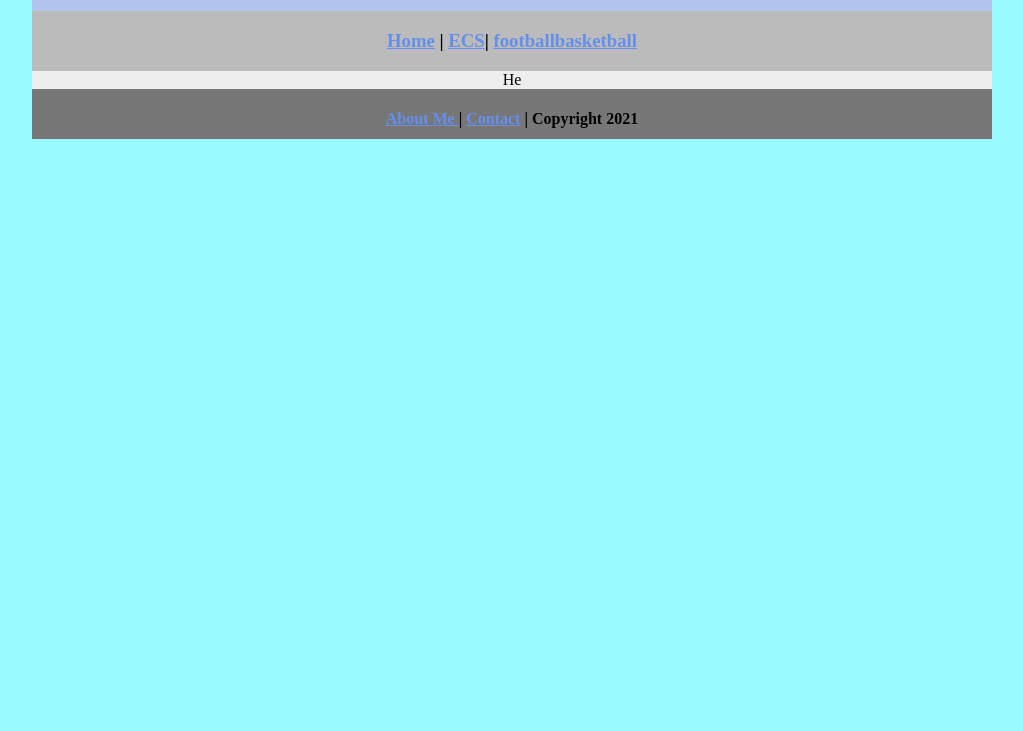
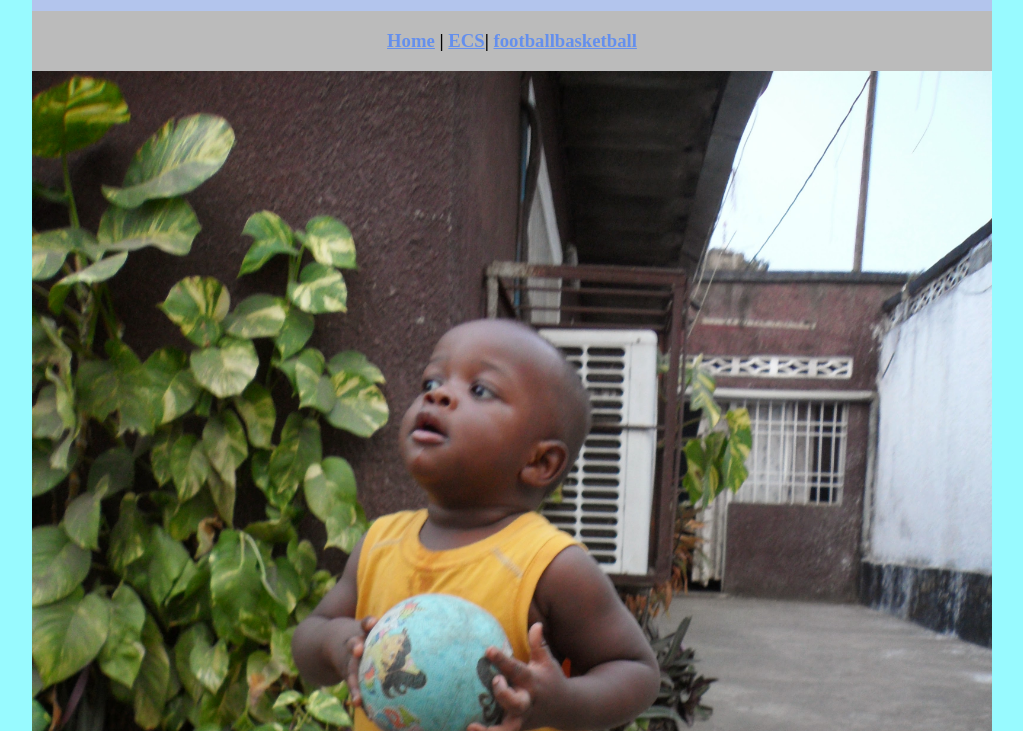
Before and after one commit to JoshuaM522/ecsportfolio, a plain HTML site: page footballbasketball/index.html in a window 1280 px wide. Shown: the part 69-800 px from the top of the page, without its empty margins (128-1151 px from the left). Drawn offline with Linux system fonts and the light colour scheme.

Commit message:
Update index.html

```diff
--- a/footballbasketball/index.html
+++ b/footballbasketball/index.html
@@ -15,7 +15,7 @@
     <h3><a href="index.html">Home</a> | <a href="../ecs/index.html">ECS</a>| <a href="index.html">footballbasketball</a>
   </div>
   <div class="content">
-	  He
+	 <img src="../images/SAM_2901.JPG" alt="Welcome" width="960" >
   </div>
   <div class="footer">
     <h4><a href="../aboutme.html">About Me </a> |  <a href="mailto:409850@graniteschools.org">Contact</a> | Copyright 2021</h4>
```
